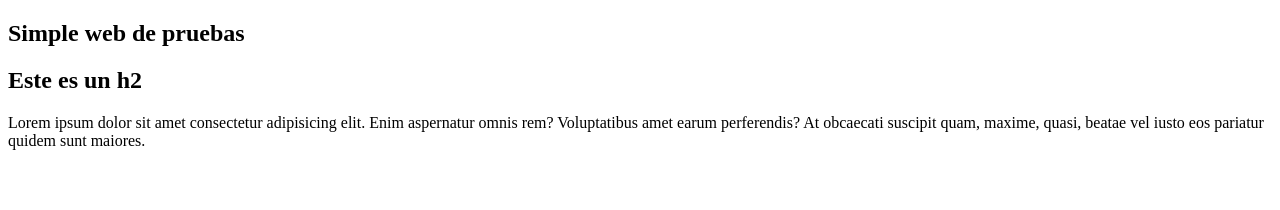
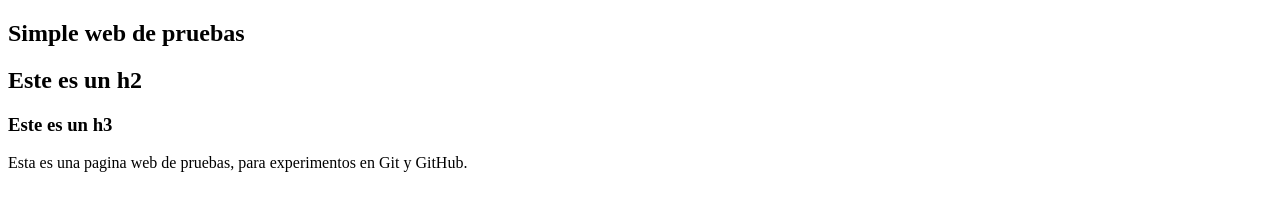
Before and after one commit to BucleCodeLeaf/prueba1, a plain HTML site: page index.html in a window 1280 px wide. Drawn offline with Linux system fonts and the light colour scheme.

Commit message:
index.html >> Modifico contenido, agrego un texto descriptivo del proyecto al parrafo, y agrego un h3

```diff
--- a/index.html
+++ b/index.html
@@ -12,10 +12,9 @@
     <section>
       <h1>Simple web de pruebas</h1>
       <h2>Este es un h2</h2>
+      <h3>Este es un h3</h3>
       <p>
-        Lorem ipsum dolor sit amet consectetur adipisicing elit. Enim aspernatur
-        omnis rem? Voluptatibus amet earum perferendis? At obcaecati suscipit
-        quam, maxime, quasi, beatae vel iusto eos pariatur quidem sunt maiores.
+        Esta es una pagina web de pruebas, para experimentos en Git y GitHub.
       </p>
     </section>
   </body>
```
